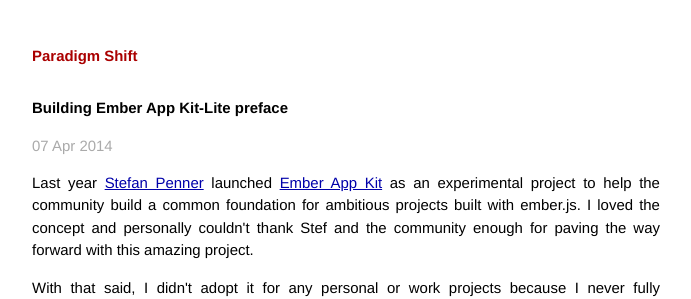
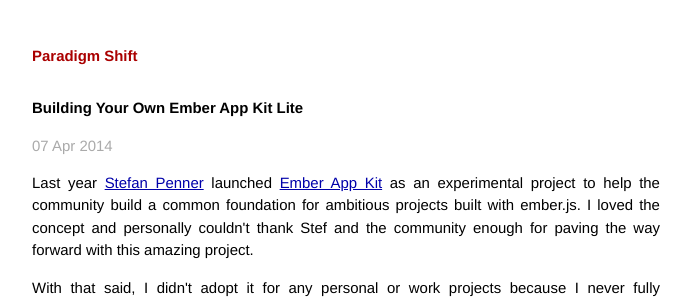
Before and after one commit to toranb/toranb.github.io, a Jekyll site: the page built from _posts/2014-04-07-Building-your-own-ember-app-kit-lite.html, in a window 1280 px wide. Shown: the top 299 px of the page, without its empty margins (294-985 px from the left). Built offline with Jekyll 4.4.1, drawn with Linux system fonts in a browser that asks for light colours; Markdown is read by kramdown in place of the engine named in the settings.

Commit message:
renamed the EAK-lite post

```diff
--- a/_posts/2014-04-07-Building-ember-app-kit-lite-preface.html
+++ b/_posts/2014-04-07-Building-your-own-ember-app-kit-lite.html
@@ -1,6 +1,6 @@
 ---
 layout: post
-title:  "Building Ember App Kit-Lite preface"
+title:  "Building Your Own Ember App Kit Lite"
 date:   2014-04-07 06:00:00
 categories: blog archive
 ---
```
